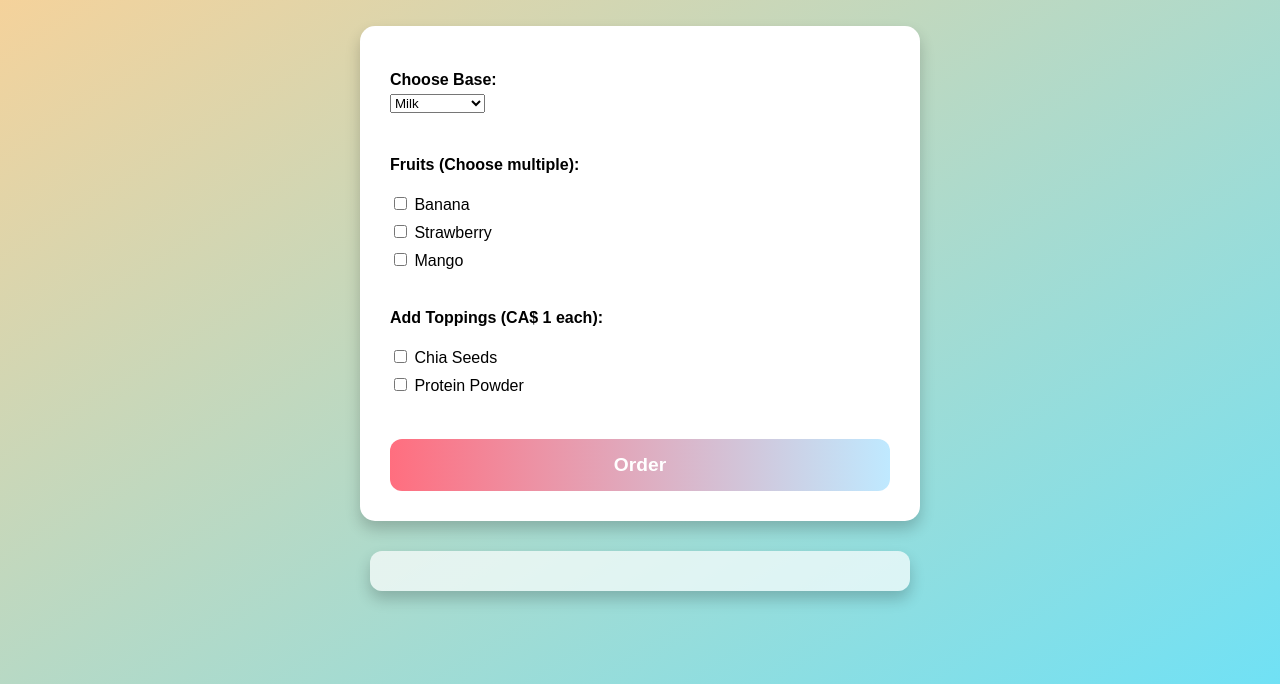
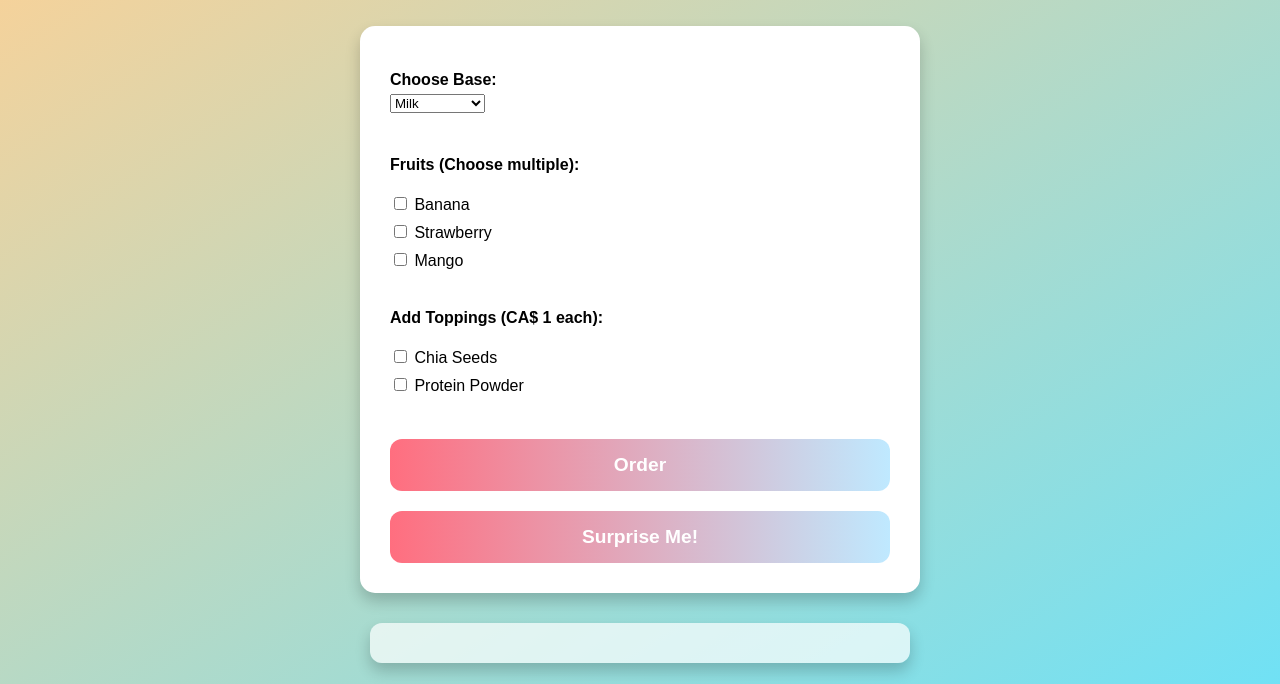
Before and after one commit to Meca0550/Smootie_JAVASCRIPT, a plain HTML site: page index.html in a window 1280 px wide. Shown: the part 116-800 px from the top of the page. Drawn offline with Linux system fonts and the light colour scheme.

Commit message:
random Button

```diff
--- a/index.html
+++ b/index.html
@@ -28,6 +28,9 @@
         <input type="checkbox" value="Protein Powder"> Protein Powder<br><br>
 
         <button type="button" onclick="placeOrder()">Order</button>
+
+        <button type="button" onclick="randomSmoothie()">Surprise Me!</button>
+
     </form>
 
     <div id="output"></div>
--- a/js/script.js
+++ b/js/script.js
@@ -36,3 +36,15 @@ function placeOrder() {
         <img src="https://source.unsplash.com/200x200/?smoothie" alt="Smoothie">
     `;
 }
+// Function to randomly select a base and fruits, then place the order (surprice me)
+function randomSmoothie() {
+    const bases = ["Milk", "Almond Milk", "Yogurt"];
+    const randomBase = bases[Math.floor(Math.random() * bases.length)];
+    document.getElementById('base').value = randomBase;
+
+    document.querySelectorAll('input[type="checkbox"]').forEach(cb => {
+        cb.checked = Math.random() > 0.5;
+    });
+
+    placeOrder();
+}
```
